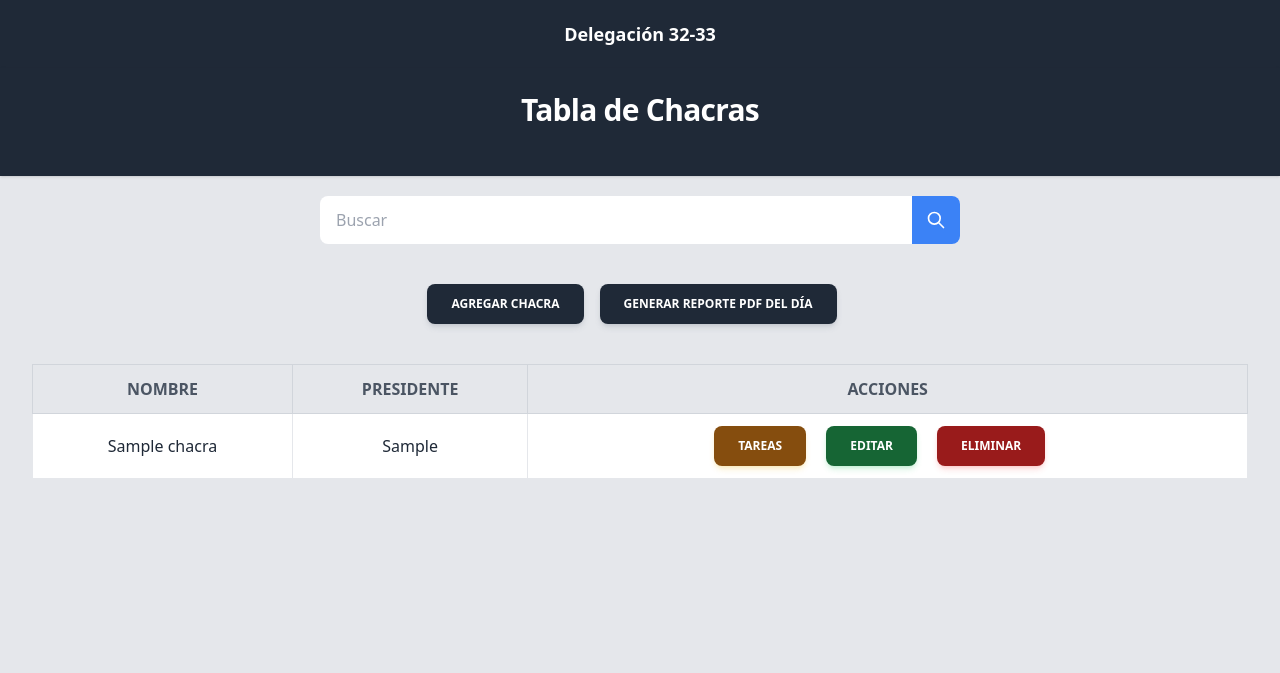
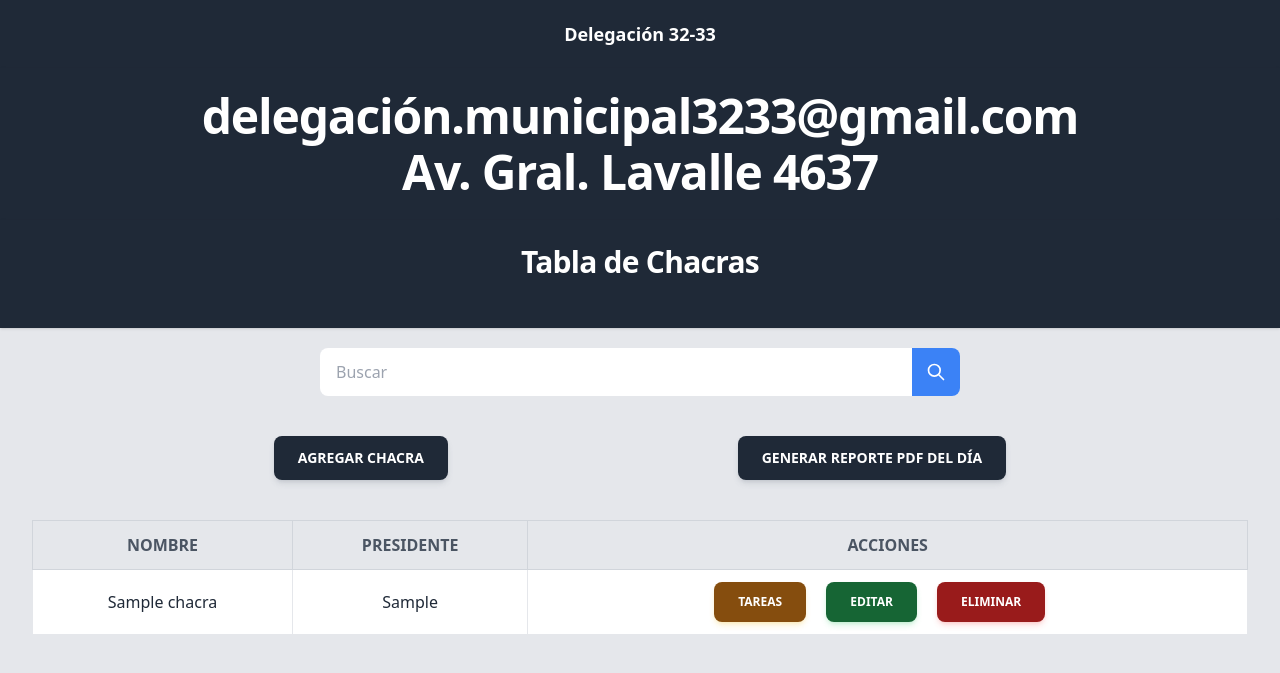
Before and after one commit to Facudominguez7/Proyecto-Delegacion-Municipalidad, a PHP site: page /index.php?modulo=chacras in a window 1280 px wide. Shown: the top 673 px of the page. Run offline with PHP 8.4, Linux system fonts and the light colour scheme; tables that the repository leaves empty or names only in its code hold one stand-in row (values such as "Sample post"); style sheets or scripts are compiled from the project's sources.

Commit message:
cambios de diseño

```diff
--- a/index.php
+++ b/index.php
@@ -24,6 +24,7 @@ if (!empty($_GET['pdf']) && $_GET['pdf'] === 'ReporteActividadPorDia') {
     <title>Plataforma Digital</title>
 </head>
 
+
 <body class="bg-gray-200">
     <nav>
         <div class="flex bg-gray-800 text-white top-0 py-5 flex-wrap justify-around bg-silver">
@@ -39,6 +40,18 @@ if (!empty($_GET['pdf']) && $_GET['pdf'] === 'ReporteActividadPorDia') {
             -->
         </div>
     </nav>
+    <header class="bg-gray-800 shadow">
+        <div class="mx-auto max-w-7xl px-4 py-6 sm:px-3 lg:px-8">
+            <h1 class="text-xl sm:text-2xl lg:text-5xl font-bold tracking-tight text-white text-center mb-2">
+                delegación.municipal3233@gmail.com
+            </h1>
+            <h1 class="text-lg sm:text-2xl lg:text-5xl font-bold tracking-tight text-white text-center">
+                Av. Gral. Lavalle 4637
+            </h1>
+        </div>
+    </header>
+
+
     <main>
         <?php
         if (!empty($_GET['modulo'])) {
@@ -61,7 +74,7 @@ if (!empty($_GET['pdf']) && $_GET['pdf'] === 'ReporteActividadPorDia') {
                 </a>
                 <a href="index.php?modulo=puntos">
                     <button class="group relative h-12 w-96 overflow-hidden rounded-2xl bg-green-500 text-lg font-bold text-white mb-5">
-                        Control puntos limpios
+                        Control Mini Basurales
                         <div class="absolute inset-0 h-full w-full scale-0 rounded-2xl transition-all duration-300 group-hover:scale-100 group-hover:bg-white/30"></div>
                     </button>
                 </a>
--- a/modulos/chacras.php
+++ b/modulos/chacras.php
@@ -39,18 +39,20 @@
     </div>
 </form>
 
-<div class="flex justify-center flex-row mt-10 mb-0">
-    <a href="index.php?modulo=agregar-chacra">
-        <button class="middle none center mr-4 rounded-lg bg-gray-800 py-3 px-6 font-sans text-xs font-bold uppercase text-white shadow-md shadow-gray-500/20 transition-all hover:shadow-lg hover:shadow-gray-500/40 focus:opacity-[0.85] focus:shadow-none active:opacity-[0.85] active:shadow-none disabled:pointer-events-none disabled:opacity-50 disabled:shadow-none" data-ripple-light="true">
+<div class="flex justify-center flex-col items-center lg:flex-row lg:justify-evenly mt-10 mb-0">
+    <a href="index.php?modulo=agregar-chacra" class="mb-4 lg:mb-0 lg:mr-4">
+        <button class="rounded-lg bg-gray-800 py-3 px-6 font-sans text-xs lg:text-sm font-bold uppercase text-white shadow-md shadow-gray-500/20 transition-all hover:shadow-lg hover:shadow-gray-500/40 focus:opacity-[0.85] focus:shadow-none active:opacity-[0.85] active:shadow-none disabled:pointer-events-none disabled:opacity-50 disabled:shadow-none" data-ripple-light="true">
             Agregar Chacra
         </button>
     </a>
     <a href="index.php?pdf=ReporteActividadPorDia" target="_blank">
-        <button class="middle none center mr-4 rounded-lg bg-gray-800 py-3 px-6 font-sans text-xs font-bold uppercase text-white shadow-md shadow-gray-500/20 transition-all hover:shadow-lg hover:shadow-gray-500/40 focus:opacity-[0.85] focus:shadow-none active:opacity-[0.85] active:shadow-none disabled:pointer-events-none disabled:opacity-50 disabled:shadow-none" data-ripple-light="true">
+        <button class="rounded-lg bg-gray-800 py-3 px-6 font-sans text-xs lg:text-sm font-bold uppercase text-white shadow-md shadow-gray-500/20 transition-all hover:shadow-lg hover:shadow-gray-500/40 focus:opacity-[0.85] focus:shadow-none active:opacity-[0.85] active:shadow-none disabled:pointer-events-none disabled:opacity-50 disabled:shadow-none" data-ripple-light="true">
             Generar Reporte PDF del día
         </button>
     </a>
 </div>
+
+
 <section class="mx-auto w-full max-w-full flex justify-center items-stretch pb-4 px-4 sm:px-6 lg:px-8">
     <table class="border-collapse w-full mt-10">
         <thead>
--- a/modulos/puntos.php
+++ b/modulos/puntos.php
@@ -8,7 +8,7 @@
 <header class="bg-gray-800 shadow">
     <div class="mx-auto max-w-7xl px-4 py-6 sm:px-3 lg:px-8">
         <h1 class="text-3xl font-bold tracking-tight flex justify-center text-white">
-            Control puntos limpios
+            Control Mini Basurales
         </h1>
         <br>
     </div>
```
